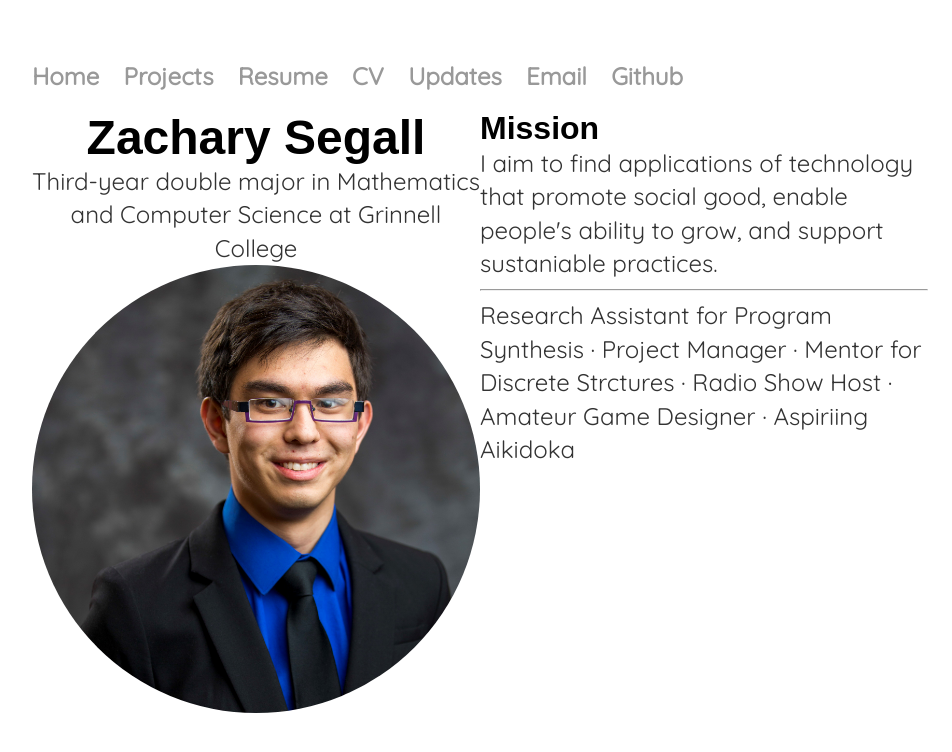
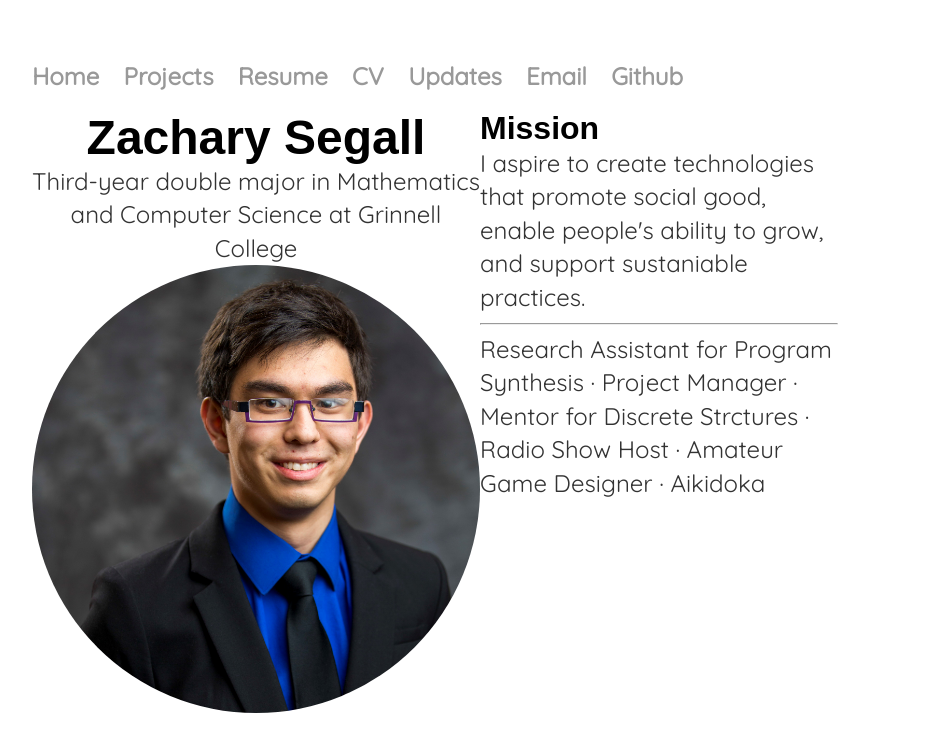
Before and after one commit to ZHHSegall/zhhsegall.github.io, a Jekyll site: the page built from index.html, in a window 1280 px wide. Shown: the top 752 px of the page, without its empty margins (160-1112 px from the left). Built offline with Jekyll 4.4.1, drawn with Linux system fonts in a browser that asks for light colours.

Commit message:
Add padding for main page

```diff
--- a/index.html
+++ b/index.html
@@ -11,15 +11,19 @@ title: Zachary Hong Hui Segall
 			<img class="img-circle" src="me.jpg">
 		</center>
   		</div>
-  		<div id="right" style="float:right; width:50%;">
+  		<div id="about" style="float:right; width:50%;">
+  			<div style="width:80%">
   			<h3> Mission </h3>
-  			<p> I aim to find applications of technology that promote
-  				social good, enable people's ability to grow, and support sustaniable practices.</p>
+  			<p> I aspire to create technologies that promote
+  				social good, enable people's ability to grow,
+  				and support sustaniable practices.</p>
   			<hr>
   			<p> Research Assistant for Program Synthesis &middot Project Manager
   				&middot Mentor for Discrete Strctures &middot Radio Show Host
-  				&middot Amateur Game Designer &middot Aspiriing Aikidoka
+  				&middot Amateur Game Designer &middot Aikidoka
   			</p>
+  			</div>
+
   		</div>
 		</div>
 
```
